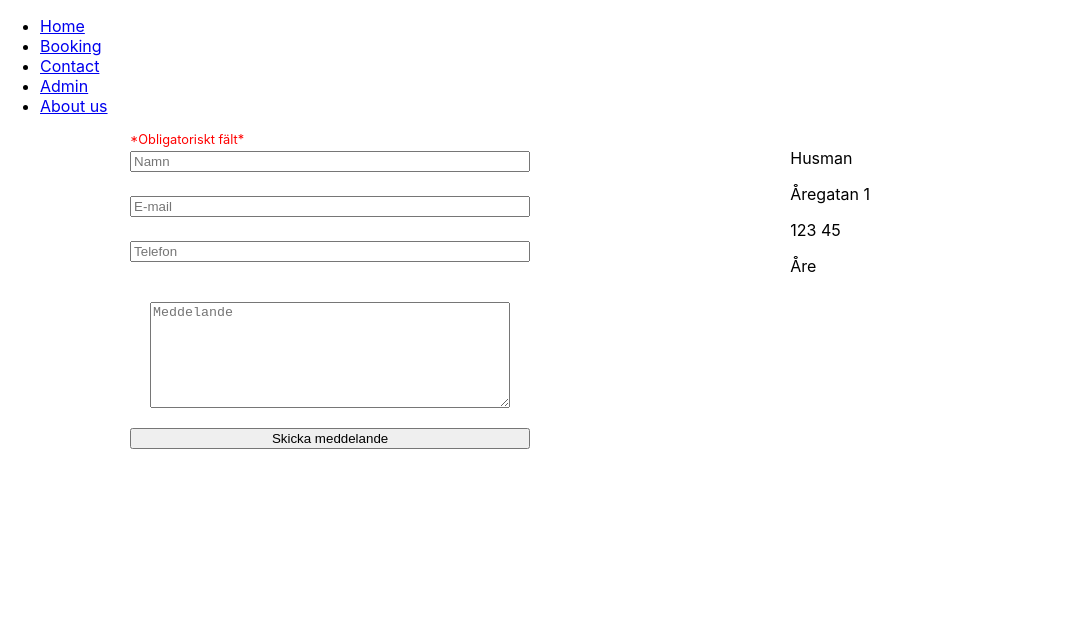
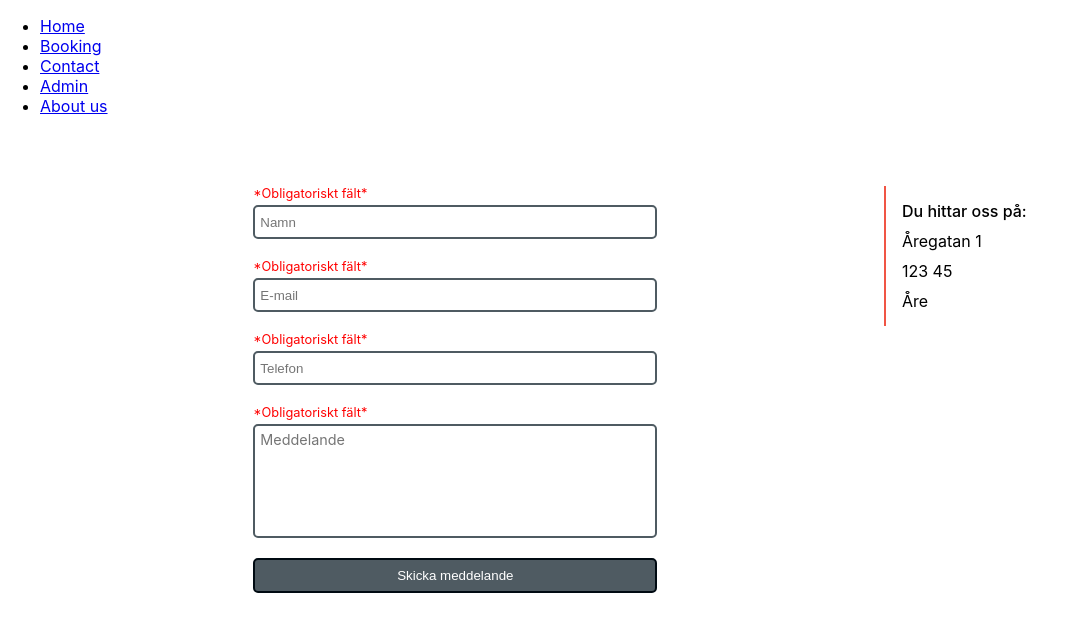
Before and after one commit to NikolaSalamurovic/Husman-Reactproject, a React (Create React App) app: page /Contact in a window 1280 px wide. Shown: the top 632 px of the page, without its empty margins (0-1066 px from the left). Built offline with nearby package versions, Linux system fonts and the light colour scheme.

Commit message:
styled content

```diff
--- a/src/components/Contact/Contact.tsx
+++ b/src/components/Contact/Contact.tsx
@@ -1,4 +1,4 @@
-import { ChangeEvent, useState } from "react";
+import { ChangeEvent, useEffect, useState } from "react";
 import "./style.css";
 
 interface INewUserMessage {
@@ -9,31 +9,31 @@ interface INewUserMessage {
  }
 
 export function Contact() {
-  const [isMessageSent, setIsMessageSent] = useState(false)
+  const [isMessageSent, setIsMessageSent] = useState(false);
   const [newUserMessage, setNewUserMessage] = useState<INewUserMessage>({
     name: "",
     email: "",
     phone:"",
     message:""
-   })
+   });
 
    function handleInputChange(e: ChangeEvent<HTMLInputElement>) {
-    setNewUserMessage({...newUserMessage, [e.target.name]: e.target.value})
-   }
+    setNewUserMessage({...newUserMessage, [e.target.name]: e.target.value});
+   };
 
    function handleTextAreaChange(e: ChangeEvent<HTMLTextAreaElement>) {
     setNewUserMessage({...newUserMessage, [e.target.name]: e.target.value})
    }
 
    function sendMessage() {
-     if (
+    if (
        newUserMessage.name === "" ||
        newUserMessage.email === "" ||
        newUserMessage.phone === "" ||
        newUserMessage.message === ""
      ) return
      setIsMessageSent(!isMessageSent)
-   }
+   };
 
    function sendNewMessage() {
      setNewUserMessage({
@@ -43,18 +43,18 @@ export function Contact() {
       message:""
      })
      setIsMessageSent(!isMessageSent)
-   }
+   };
 
   return (
     <div className="container">
 
       {isMessageSent &&
         <div className="sentMessage">
-          <p>Tack för ditt meddelande! Vi återkopplar så snart som möjligt</p>
-          <p>Namn: {newUserMessage.name}</p>
-          <p>E-mail: {newUserMessage.email}</p>
-          <p>Telefon: {newUserMessage.phone}</p>
-          <p>Meddelande:<br/>{newUserMessage.message}</p>
+          <p className="bold">Tack för ditt meddelande!<br/>Vi återkopplar så snart som möjligt.</p>
+          <p><span className="boldUnderline">Namn:</span> {newUserMessage.name}</p>
+          <p><span className="boldUnderline">E-mail:</span> {newUserMessage.email}</p>
+          <p><span className="boldUnderline">Telefon:</span> {newUserMessage.phone}</p>
+          <p><span className="boldUnderline">Meddelande:</span><br/>{newUserMessage.message}</p>
           <button onClick={sendNewMessage}>Skicka ett till meddelande</button>
         </div>}
 
@@ -62,14 +62,21 @@ export function Contact() {
         <form className="form">
           <p className="requiredWarning">*Obligatoriskt fält*</p>
           <input type="text" placeholder="Namn" name="name" value={newUserMessage.name} onChange={handleInputChange}/>
+
+          <p className="requiredWarning">*Obligatoriskt fält*</p>
           <input type="text" placeholder="E-mail" name="email" value={newUserMessage.email} onChange={handleInputChange}/>
+
+          <p className="requiredWarning">*Obligatoriskt fält*</p>
           <input type="text" placeholder="Telefon" name="phone" value={newUserMessage.phone} onChange={handleInputChange}/>
-          <textarea className="messageBox"  placeholder="Meddelande" name="message" value={newUserMessage.message} onChange={handleTextAreaChange}/>
+
+          <p className="requiredWarning">*Obligatoriskt fält*</p>
+          <textarea placeholder="Meddelande" name="message" value={newUserMessage.message} onChange={handleTextAreaChange}/>
+
           <button onClick={sendMessage}>Skicka meddelande</button>
         </form>}
 
-      <div className="restaurantinfo">
-        <p>Husman</p>
+      <div className="restaurantInfo">
+        <p className="bold">Du hittar oss på:</p>
         <p>Åregatan 1</p>
         <p>123 45</p>
         <p>Åre</p>
--- a/src/components/Contact/style.css
+++ b/src/components/Contact/style.css
@@ -3,24 +3,27 @@
   display: -ms-flexbox;
   display: flex;
   width: 1000px;
+  margin: 70px auto 0;
   -ms-flex-pack: distribute;
       justify-content: space-around;
 }
 
 .container .sentMessage {
-  display: -webkit-box;
-  display: -ms-flexbox;
-  display: flex;
-  -webkit-box-orient: vertical;
-  -webkit-box-direction: normal;
-      -ms-flex-direction: column;
-          flex-direction: column;
+  width: 400px;
 }
 
 .container .sentMessage p {
-  margin: 5px;
+  margin: 10px 0;
   padding: 0;
-  width: 200px;
+}
+
+.container .sentMessage .bold {
+  font-weight: 500;
+}
+
+.container .sentMessage .boldUnderline {
+  font-weight: 500;
+  border-bottom: 2px solid #f05545;
 }
 
 .container .form {
@@ -34,7 +37,6 @@
   -webkit-box-pack: center;
       -ms-flex-pack: center;
           justify-content: center;
-  width: 400px;
 }
 
 .container .form p {
@@ -46,10 +48,89 @@
 
 .container .form input {
   margin: 4px 0 20px 0;
+  height: 30px;
+  width: 390px;
+  border: 2px solid #4f5b62;
+  border-radius: 5px;
+  background-color: white;
+  padding: 0 5px;
+  -webkit-transition: ease-in-out 250ms;
+  transition: ease-in-out 250ms;
 }
 
-.container .form .messageBox {
-  margin: 20px;
+.container .form input:focus {
+  background-color: #f4f4f4;
+  outline: none;
+}
+
+.container .form input:hover {
+  background-color: #f4f4f4;
+}
+
+.container .form textarea {
+  margin: 4px 0 20px 0;
+  resize: none;
   height: 100px;
+  border: 2px solid #4f5b62;
+  background-color: white;
+  border-radius: 5px;
+  width: 390px;
+  font-family: inherit;
+  padding: 5px;
+  font-size: 0.9rem;
+  -webkit-transition: ease-in-out 250ms;
+  transition: ease-in-out 250ms;
+}
+
+.container .form textarea:focus {
+  outline: none;
+  background-color: #f4f4f4;
+}
+
+.container .form textarea:hover {
+  background-color: #f4f4f4;
+}
+
+.container .restaurantInfo {
+  border-left: 2px solid #f05545;
+  padding: 0 0 0 16px;
+  height: 140px;
+  display: -webkit-box;
+  display: -ms-flexbox;
+  display: flex;
+  -webkit-box-orient: vertical;
+  -webkit-box-direction: normal;
+      -ms-flex-direction: column;
+          flex-direction: column;
+  -webkit-box-align: start;
+      -ms-flex-align: start;
+          align-items: flex-start;
+  -webkit-box-pack: center;
+      -ms-flex-pack: center;
+          justify-content: center;
+}
+
+.container .restaurantInfo .bold {
+  font-weight: 500;
+}
+
+.container .restaurantInfo p {
+  margin: 5px 0;
+}
+
+.container button {
+  height: 35px;
+  background-color: #4f5b62;
+  color: white;
+  border-radius: 5px;
+  border: 2px solid #000a12;
+  cursor: pointer;
+  -webkit-transition: ease-in-out 250ms;
+  transition: ease-in-out 250ms;
+}
+
+.container button:hover {
+  border: 2px solid #4f5b62;
+  background-color: #263238;
 }
 /*# sourceMappingURL=style.css.map */
--- a/src/components/Contact/style.scss
+++ b/src/components/Contact/style.scss
@@ -1,21 +1,26 @@
 .container {
     display: flex;
     width: 1000px;
+    margin: 70px auto 0;
     justify-content: space-around;
     .sentMessage {
-        display: flex;
-        flex-direction: column;
+        width: 400px;
         p {
-            margin: 5px;
+            margin: 10px 0;
             padding: 0;
-            width: 200px;
+        }
+        .bold {
+            font-weight: 500;
+        }
+        .boldUnderline {
+            font-weight: 500;
+            border-bottom: 2px solid #f05545;
         }
     }
     .form {
         display: flex;
         flex-direction: column;
         justify-content: center;
-        width: 400px;
         p {
             margin: 0;
             padding: 0;
@@ -24,10 +29,68 @@
         }
         input {
             margin: 4px 0 20px 0;
+            height: 30px;
+            width: 390px;
+            border: 2px solid #4f5b62;
+            border-radius: 5px;
+            background-color: white;
+            padding: 0 5px;
+            transition: ease-in-out 250ms;
+            &:focus {
+                background-color: rgb(244, 244, 244);
+                outline: none;
+            }
+            &:hover {
+                background-color: rgb(244, 244, 244);
+            }
         }
-        .messageBox {
-            margin: 20px;
+        textarea {
+            margin: 4px 0 20px 0;
+            resize: none;
             height: 100px;
+            border: 2px solid #4f5b62;
+            background-color: white;
+            border-radius: 5px;
+            width: 390px;
+            font-family: inherit;
+            padding: 5px;
+            font-size: 0.9rem;
+            transition: ease-in-out 250ms;
+            &:focus {
+                outline: none;
+                background-color: rgb(244, 244, 244);
+            }
+            &:hover {
+                background-color: rgb(244, 244, 244);
+            }
+        }
+    }
+    .restaurantInfo {
+        border-left: 2px solid #f05545;
+        padding: 0 0 0 16px;
+        height: 140px;
+        display: flex;
+        flex-direction: column;
+        align-items: flex-start;
+        justify-content: center;
+        .bold {
+            font-weight: 500;
+        }
+        p {
+            margin: 5px 0;
+        }
+    }
+    button {
+        height: 35px;
+        background-color: #4f5b62;
+        color: white;
+        border-radius: 5px;
+        border: 2px solid #000a12;
+        cursor: pointer;
+        transition: ease-in-out 250ms;
+        &:hover {
+            border: 2px solid #4f5b62;
+            background-color: #263238;
         }
     }
 }
```
Also changed, not shown: 1 other file (tests, documents, lock files or other folders).
